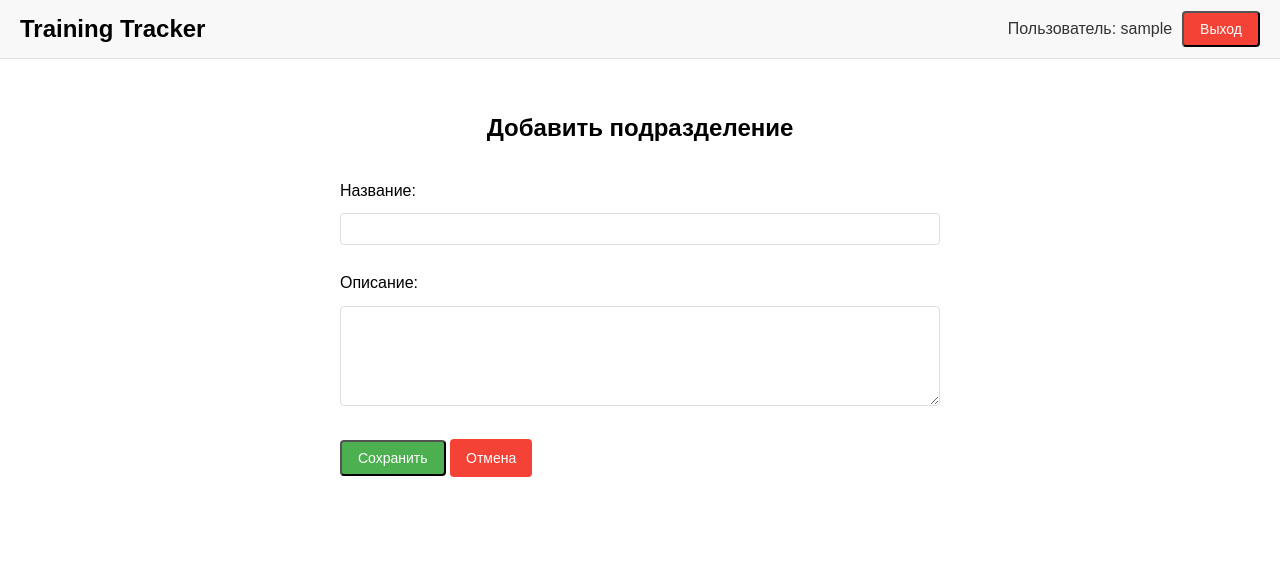
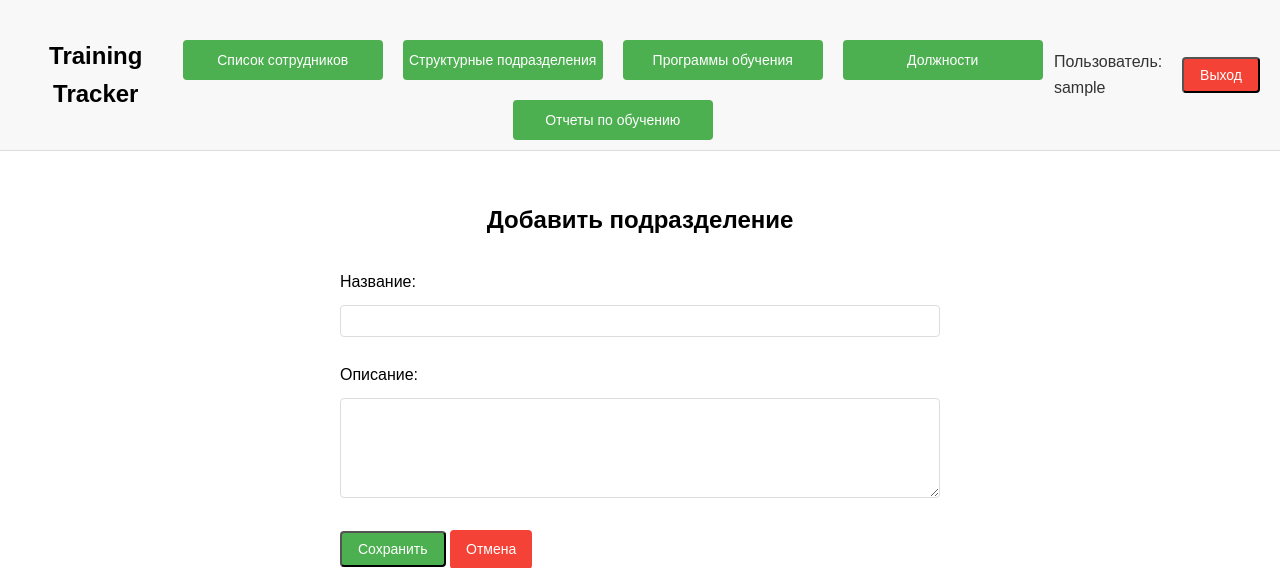
Before and after one commit to evlx87/training_tracker, a Django app: page /departments/create/ in a window 1280 px wide. Shown: the top 568 px of the page. Run offline with Django 5.2, Linux system fonts and the light colour scheme; the visitor is signed in with stand-in values (Sample User, id 1).

Commit message:
в base.html добавлена панель навигации

```diff
--- a/employees/templates/base.html
+++ b/employees/templates/base.html
@@ -10,8 +10,15 @@
 <body>
     <header>
         <h1>Training Tracker</h1>
+            {% if user.is_authenticated %}
+        <div class="button-container">
+            <a href="{% url 'employees:employee_list' %}" class="button button--primary button--small">Список сотрудников</a>
+            <a href="{% url 'employees:department_list' %}" class="button button--primary button--small">Структурные подразделения</a>
+            <a href="{% url 'employees:training_list' %}" class="button button--primary button--small">Программы обучения</a>
+            <a href="{% url 'employees:position_list' %}" class="button button--primary button--small">Должности</a>
+            <a href="{% url 'employees:reports' %}" class="button button--primary button--small">Отчеты по обучению</a>
+        </div>
         <div class="user-info">
-            {% if user.is_authenticated %}
                 <span>Пользователь: {{ user.username }}</span>
                 <form method="post" action="{% url 'logout' %}">
                     {% csrf_token %}
--- a/static/css/style.css
+++ b/static/css/style.css
@@ -110,6 +110,14 @@ main {
     font-size: 16px;
     line-height: 1.5;
     padding: 10px;
+}
+
+.button--small {
+    width: 200px;
+    height: 40px;
+    font-size: 14px;
+    line-height: 1.5;
+    padding: 3px;
 }
 
 .button-container {
```
